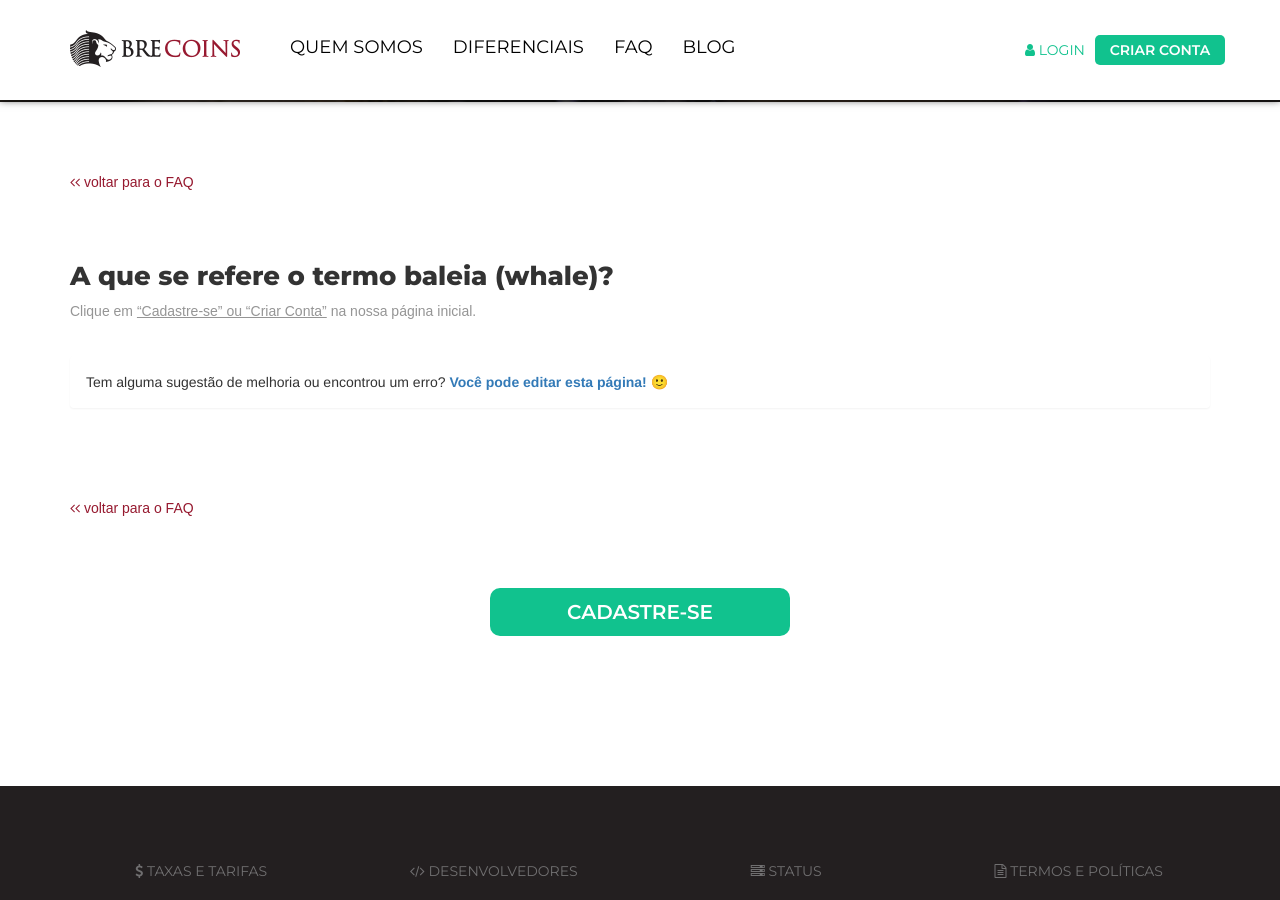
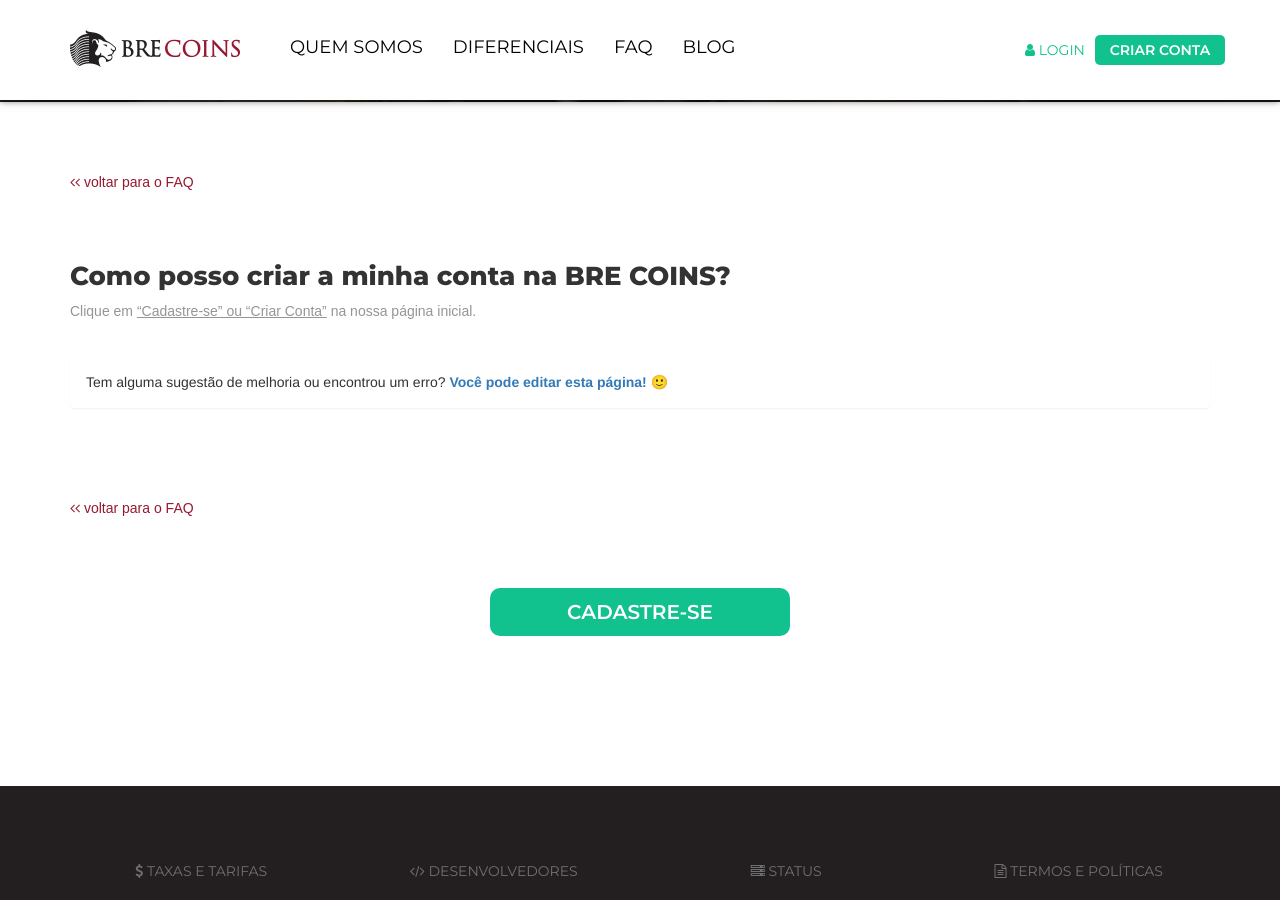
Before and after one commit to digitalbre/brecoins.github.io, a Jekyll site: the page built from faq/como-posso-criar-a-minha-conta-na-bre-coins.md, in a window 1280 px wide and 900 px high, scrolled down 448 px. Built offline with Jekyll 4.4.1, drawn with Linux system fonts in a browser that asks for light colours; nearby versions of some CDN libraries; some web fonts are replaced; a script that is not in the unit is left out.

Commit message:
Update como-posso-criar-a-minha-conta-na-bre-coins.md

```diff
--- a/faq/como-posso-criar-a-minha-conta-na-bre-coins.md
+++ b/faq/como-posso-criar-a-minha-conta-na-bre-coins.md
@@ -1,5 +1,5 @@
 ---
-title: A que se refere o termo baleia (whale)?
+title: Como posso criar a minha conta na BRE COINS?
 seotitle: Saiba a que se refere o termo baleia, ou whale.
 description: Saiba a que se refere o termo baleia, ou whale.
 layout: faqpage
```
